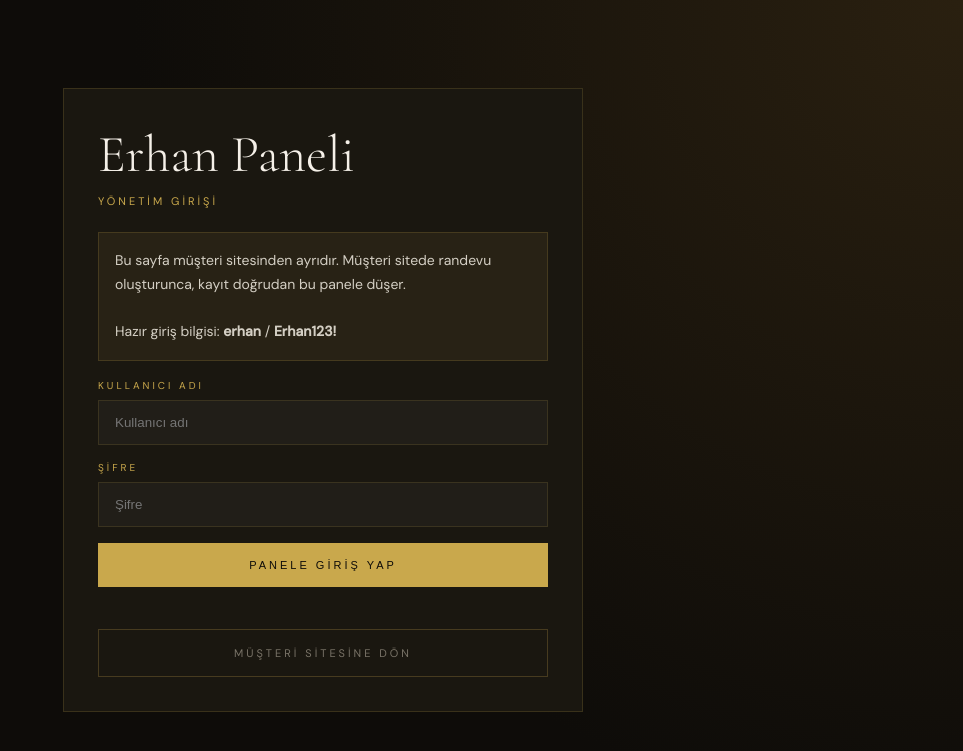
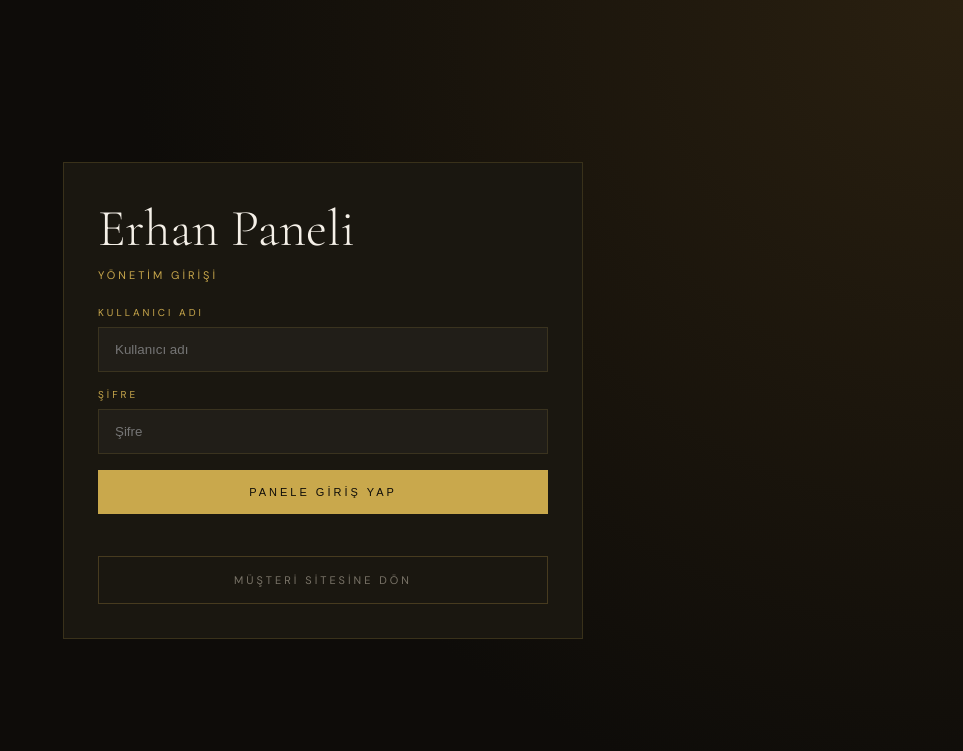
Before and after one commit to demirdev06/erhan-randevu, a Flask app: page /erhan-giris in a window 1280 px wide. Shown: the top 751 px of the page, without its empty margins (317-1280 px from the left). Run offline with Flask 3, Linux system fonts and the light colour scheme.

Commit message:
admin sifre yazisi tamamen kaldirildi

```diff
--- a/app.py
+++ b/app.py
@@ -12,8 +12,8 @@ from flask import Flask, g, jsonify, redirect, render_template, request, session
 BASE_DIR = Path(__file__).resolve().parent
 DB_PATH = BASE_DIR / 'appointments.db'
 SECRET_KEY = os.environ.get('ERHAN_SECRET_KEY', 'change-this-secret-key')
-OWNER_USERNAME = os.environ.get('ERHAN_OWNER_USERNAME', 'erhan')
-OWNER_PASSWORD = os.environ.get('ERHAN_OWNER_PASSWORD', 'Erhan123!')
+OWNER_USERNAME = os.environ.get('ERHAN_OWNER_USERNAME', 'Erhan')
+OWNER_PASSWORD = os.environ.get('ERHAN_OWNER_PASSWORD', 'Erhan!2026#Kuafor')
 
 app = Flask(__name__)
 app.config.update(SECRET_KEY=SECRET_KEY)
--- a/templates/admin_login.html
+++ b/templates/admin_login.html
@@ -22,7 +22,6 @@
   <div class="card">
     <h1>Erhan Paneli</h1>
     <p class="sub">Yönetim girişi</p>
-    <div class="note">Bu sayfa müşteri sitesinden ayrıdır. Müşteri sitede randevu oluşturunca, kayıt doğrudan bu panele düşer.<br><br>Hazır giriş bilgisi: <strong>{{ demo_username }}</strong> / <strong>{{ demo_password }}</strong></div>
     <div class="row"><label>Kullanıcı Adı</label><input id="username" type="text" placeholder="Kullanıcı adı"/></div>
     <div class="row"><label>Şifre</label><input id="password" type="password" placeholder="Şifre"/></div>
     <button id="loginBtn">Panele Giriş Yap</button>
```
